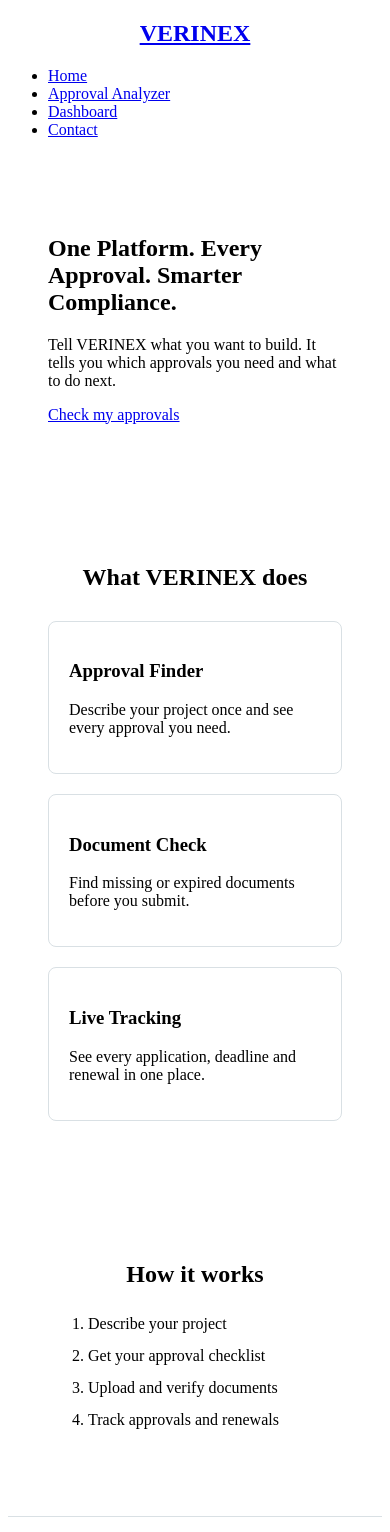
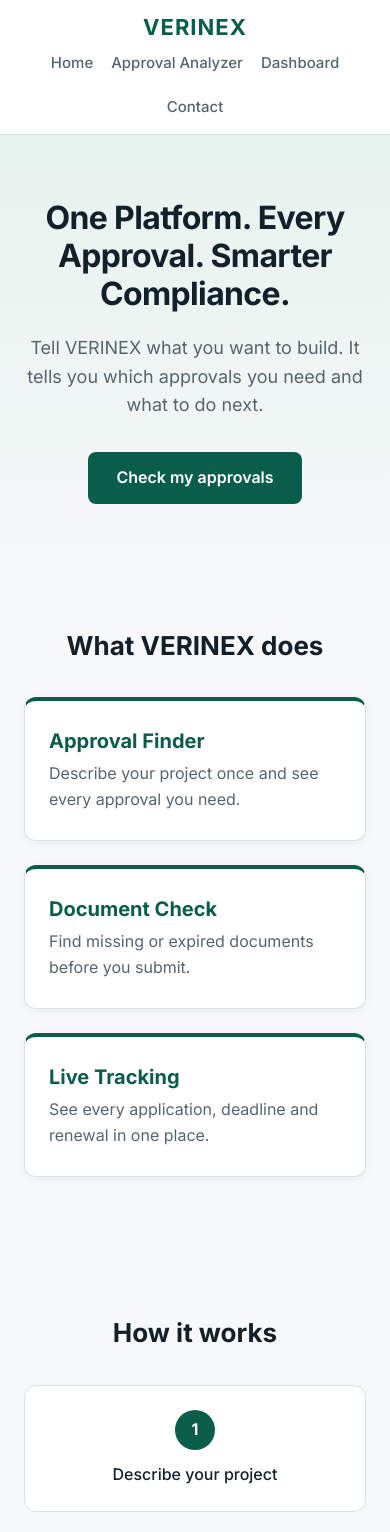
Before and after one commit to AkshataKalmud/verinex, a React (Vite) app: page / in a window 390 px wide. Shown: the top 1532 px of the page. Built offline with nearby package versions, Linux system fonts and the light colour scheme.

Commit message:
Add full styling

```diff
--- a/src/index.css
+++ b/src/index.css
@@ -1,80 +1,380 @@
-section {
-  padding: 60px 40px;
+@import url('https://fonts.googleapis.com/css2?family=Inter:wght@400;500;600;700&display=swap');
+
+:root {
+  --green: #0B5D4B;
+  --green-dark: #084538;
+  --green-soft: #E6F2EE;
+  --accent: #E8A317;
+  --ink: #12202B;
+  --muted: #55656F;
+  --line: #D9E0E4;
+  --bg: #F6F8F9;
+  --white: #ffffff;
 }
 
-h2 {
+* { box-sizing: border-box; }
+
+html { scroll-behavior: smooth; }
+
+body {
+  margin: 0;
+  font-family: 'Inter', Arial, sans-serif;
+  color: var(--ink);
+  background: var(--bg);
+  line-height: 1.6;
+}
+
+a { color: inherit; text-decoration: none; }
+
+h1, h2, h3, h4 { line-height: 1.2; margin: 0; }
+
+/* ---------- Navbar ---------- */
+header {
+  position: sticky;
+  top: 0;
+  z-index: 10;
+  background: var(--white);
+  border-bottom: 1px solid var(--line);
+}
+
+nav {
+  max-width: 1100px;
+  margin: 0 auto;
+  padding: 14px 24px;
+  display: flex;
+  justify-content: space-between;
+  align-items: center;
+}
+
+nav h2 {
+  font-size: 22px;
+  font-weight: 700;
+  letter-spacing: 1px;
+  color: var(--green);
+}
+
+nav ul {
+  display: flex;
+  gap: 28px;
+  list-style: none;
+  margin: 0;
+  padding: 0;
+}
+
+nav ul a {
+  font-size: 15px;
+  font-weight: 500;
+  color: var(--muted);
+  padding-bottom: 4px;
+}
+
+nav ul a:hover {
+  color: var(--green);
+  border-bottom: 2px solid var(--accent);
+}
+
+/* ---------- Buttons ---------- */
+.btn {
+  display: inline-block;
+  background: var(--green);
+  color: var(--white);
+  padding: 13px 28px;
+  border-radius: 8px;
+  font-weight: 600;
+  font-size: 16px;
+  border: 0;
+  cursor: pointer;
+  transition: background 0.2s, transform 0.2s;
+}
+
+.btn:hover {
+  background: var(--green-dark);
+  transform: translateY(-2px);
+}
+
+/* ---------- Hero ---------- */
+.hero {
+  text-align: center;
+  padding: 100px 24px 90px;
+  background: linear-gradient(180deg, var(--green-soft) 0%, var(--bg) 100%);
+}
+
+.hero h1 {
+  max-width: 800px;
+  margin: 0 auto;
+  font-size: clamp(32px, 5vw, 54px);
+  font-weight: 700;
+  letter-spacing: -0.02em;
+}
+
+.hero p {
+  max-width: 600px;
+  margin: 20px auto 32px;
+  font-size: 18px;
+  color: var(--muted);
+}
+
+/* ---------- Sections ---------- */
+section {
+  max-width: 1100px;
+  margin: 0 auto;
+  padding: 70px 24px;
+}
+
+section > h2 {
+  text-align: center;
+  font-size: clamp(26px, 3.5vw, 36px);
+  font-weight: 700;
+  margin-bottom: 36px;
+}
+
+/* ---------- Feature cards ---------- */
+.cards {
+  display: grid;
+  grid-template-columns: repeat(3, 1fr);
+  gap: 24px;
+}
+
+.card {
+  background: var(--white);
+  border: 1px solid var(--line);
+  border-top: 4px solid var(--green);
+  border-radius: 12px;
+  padding: 28px 24px;
+  box-shadow: 0 2px 10px rgba(18, 32, 43, 0.05);
+  transition: transform 0.2s, box-shadow 0.2s;
+}
+
+.card:hover {
+  transform: translateY(-4px);
+  box-shadow: 0 10px 24px rgba(18, 32, 43, 0.1);
+}
+
+.card h3 {
+  font-size: 20px;
+  margin-bottom: 8px;
+  color: var(--green);
+}
+
+.card p { margin: 0; color: var(--muted); }
+
+/* ---------- How it works ---------- */
+#how { text-align: center; }
+
+#how ol {
+  list-style: none;
+  counter-reset: step;
+  display: grid;
+  grid-template-columns: repeat(4, 1fr);
+  gap: 20px;
+  padding: 0;
+  margin: 0;
+}
+
+#how li {
+  counter-increment: step;
+  background: var(--white);
+  border: 1px solid var(--line);
+  border-radius: 12px;
+  padding: 24px 16px;
+  font-weight: 500;
+}
+
+#how li::before {
+  content: counter(step);
+  display: flex;
+  align-items: center;
+  justify-content: center;
+  width: 40px;
+  height: 40px;
+  margin: 0 auto 12px;
+  border-radius: 50%;
+  background: var(--green);
+  color: var(--white);
+  font-weight: 700;
+}
+
+/* ---------- Footer ---------- */
+footer {
+  background: var(--ink);
+  color: #C5D0D6;
+  text-align: center;
+  padding: 28px 24px;
+  margin-top: 40px;
+  font-size: 14px;
+}
+
+footer p { margin: 0; }
+
+/* ---------- Form ---------- */
+.form {
+  max-width: 560px;
+  margin: 0 auto;
+  display: grid;
+  gap: 16px;
+  background: var(--white);
+  border: 1px solid var(--line);
+  border-radius: 12px;
+  padding: 28px;
+  box-shadow: 0 2px 10px rgba(18, 32, 43, 0.05);
+}
+
+.form label {
+  display: grid;
+  gap: 6px;
+  font-weight: 500;
+  font-size: 15px;
+}
+
+.form input[type="text"],
+.form input[type="number"],
+.form input:not([type]),
+.form select {
+  padding: 11px 12px;
+  border: 1px solid var(--line);
+  border-radius: 8px;
+  font-size: 16px;
+  font-family: inherit;
+  background: var(--bg);
+}
+
+.form input:focus,
+.form select:focus {
+  outline: 2px solid var(--green);
+  background: var(--white);
+}
+
+.form .check {
+  display: flex;
+  gap: 10px;
+  align-items: center;
+  font-weight: 400;
+}
+
+/* ---------- Results ---------- */
+.result {
+  max-width: 760px;
+  margin: 48px auto 0;
+}
+
+.result > h3 {
+  text-align: center;
+  font-size: 24px;
+  margin-bottom: 8px;
+}
+
+.result > .btn {
+  display: block;
+  width: fit-content;
+  margin: 0 auto 8px;
+}
+
+.timebox {
+  display: grid;
+  grid-template-columns: repeat(3, 1fr);
+  gap: 14px;
+  margin: 20px 0 24px;
+}
+
+.timebox div {
+  background: var(--white);
+  border: 1px solid var(--line);
+  border-radius: 10px;
+  padding: 16px;
   text-align: center;
 }
 
-.cards {
-  display: grid;
-  grid-template-columns: repeat(3, 1fr);
-  gap: 20px;
-  margin-top: 30px;
+.timebox span {
+  display: block;
+  font-size: 13px;
+  color: var(--muted);
 }
 
-.card {
-  border: 1px solid #D9E0E4;
-  border-radius: 8px;
-  padding: 20px;
+.timebox strong {
+  font-size: 26px;
+  color: var(--green);
 }
 
-#how ol {
-  max-width: 400px;
-  margin: 20px auto;
-  line-height: 2;
+.phase {
+  margin: 28px 0 10px;
+  padding-left: 12px;
+  border-left: 4px solid var(--accent);
+  color: var(--green);
+  font-size: 17px;
 }
 
-footer {
+.checklist {
+  list-style: none;
+  padding: 0;
+  margin: 0;
+}
+
+.checklist li {
+  background: var(--white);
+  border: 1px solid var(--line);
+  border-radius: 10px;
+  padding: 16px 20px;
+  margin-bottom: 12px;
+}
+
+.checklist li > strong { font-size: 17px; }
+
+.checklist span {
+  display: block;
+  color: var(--muted);
+  font-size: 14px;
+}
+
+.checklist p {
+  margin: 8px 0 0;
+  color: var(--ink);
+  font-size: 15px;
+}
+
+.note {
+  color: var(--muted);
+  font-size: 14px;
   text-align: center;
-  padding: 24px;
-  border-top: 1px solid #D9E0E4;
 }
-@media (max-width: 700px) {
-  .cards {
-    grid-template-columns: 1fr;
-  }
-  nav {
-    flex-direction: column;
-    gap: 10px;
-  }
-}
+
+/* ---------- Dashboard ---------- */
 .score {
-  border: 1px solid #D9E0E4;
-  border-radius: 8px;
-  padding: 18px;
-  margin: 16px 0;
+  background: var(--white);
+  border: 1px solid var(--line);
+  border-radius: 12px;
+  padding: 22px;
+  margin: 20px 0;
 }
 
 .score span {
   display: block;
   font-size: 13px;
-  color: #55656F;
+  color: var(--muted);
 }
 
 .score strong {
-  font-size: 36px;
-  color: #0B5D4B;
+  font-size: 44px;
+  color: var(--green);
 }
 
 .score em {
   margin-left: 10px;
   font-style: normal;
-  color: #55656F;
+  color: var(--muted);
 }
 
 .bar {
   height: 12px;
   background: #E4ECEF;
   border-radius: 6px;
-  margin-top: 10px;
+  margin-top: 12px;
   overflow: hidden;
 }
 
 .fill {
   height: 100%;
-  background: #0B5D4B;
-  transition: width 0.3s;
+  background: var(--green);
+  transition: width 0.4s;
 }
 
 .row {
@@ -85,15 +385,25 @@ footer {
 }
 
 .row select {
-  padding: 8px;
-  border: 1px solid #D9E0E4;
-  border-radius: 6px;
+  padding: 9px 10px;
+  border: 1px solid var(--line);
+  border-radius: 8px;
   font-size: 15px;
+  font-family: inherit;
+  background: var(--bg);
 }
 
-@media (max-width: 700px) {
-  .row {
-    flex-direction: column;
-    align-items: flex-start;
-  }
+/* ---------- Mobile ---------- */
+@media (max-width: 800px) {
+  .cards,
+  .timebox { grid-template-columns: 1fr; }
+  #how ol { grid-template-columns: 1fr 1fr; }
+  nav { flex-direction: column; gap: 10px; }
+  nav ul { gap: 18px; flex-wrap: wrap; justify-content: center; }
+  .hero { padding: 64px 20px 56px; }
+  .row { flex-direction: column; align-items: flex-start; }
 }
+
+@media (max-width: 480px) {
+  #how ol { grid-template-columns: 1fr; }
+}
```
